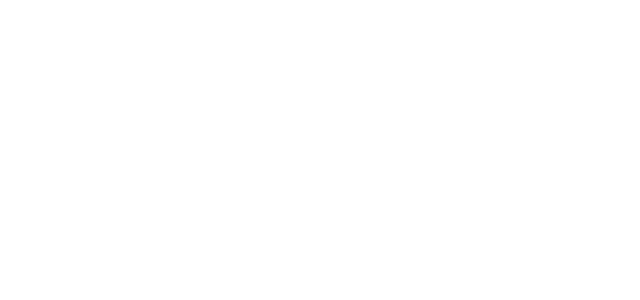
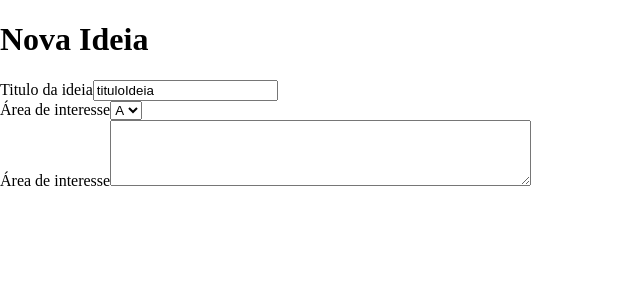
Before and after one commit to MilenaCrivella/plugue-front, an Angular app: page /cadastrar-ideia in a window 1280 px wide. Before the commit this address led to /. Shown: the top 300 px of the page, without its empty margins (0-640 px from the left). Built offline with nearby package versions, Linux system fonts and the light colour scheme.

Commit message:
cadatrarIdeia_semCSS

```diff
--- a/src/app/app-routing.module.ts
+++ b/src/app/app-routing.module.ts
@@ -1,11 +1,13 @@
 import { NgModule } from '@angular/core';
 import { RouterModule, Routes } from '@angular/router';
+import { CadastrarIdeiaComponent } from './pages/cadastrar-ideia/cadastrar-ideia.component';
 import { DashboardComponent } from './pages/dashboard/dashboard.component';
 import { LoginComponent } from './pages/login/login.component';
 
 const routes: Routes = [
   {path:"home", component: DashboardComponent},
-  {path:"login", component: LoginComponent}
+  {path:"login", component: LoginComponent},
+  {path:"cadastrar-ideia", component: CadastrarIdeiaComponent}
 ];
 
 @NgModule({
--- a/src/app/app.module.ts
+++ b/src/app/app.module.ts
@@ -6,6 +6,7 @@
 import { HeaderComponent } from './components/header/header.component';
 import { DashboardComponent } from './pages/dashboard/dashboard.component';
 import { LoginComponent } from './pages/login/login.component';
+import { CadastrarIdeiaComponent } from './pages/cadastrar-ideia/cadastrar-ideia.component';
 
 @NgModule({
   declarations: [
@@ -13,6 +14,7 @@
     HeaderComponent,
     DashboardComponent,
     LoginComponent,
+    CadastrarIdeiaComponent,
   ],
   imports: [
     BrowserModule,
--- /dev/null
+++ b/src/app/pages/cadastrar-ideia/cadastrar-ideia.component.html
@@ -0,0 +1,26 @@
+<div class="cadastrarIdeia">
+    <div>
+        <h1>Nova Ideia</h1>
+    </div>
+    <form class="cadastrarIdeia" action="">
+        <div class="tituloIdeia">
+            <label for="tituloIdeia">Titulo da ideia</label>
+            <input type="text" class="tituloIdeia" name="tituloIdeia" value="tituloIdeia"/>
+        </div>
+
+        <div class="areaInteresse">
+            <label for="areaInteresse">Área de interesse</label>
+            <select class="areaInteresse">
+                <option value="A">A</option>
+                <option value="B">B</option>
+                <option value="C">C</option>
+                <option value="D">D</option>
+            </select>
+        </div>
+
+        <div class="descricaoIdeia">
+            <label for="areaInteresse">Área de interesse</label>
+            <textarea class="descricaoIdeia" name="descricaoIdeia" rows="4" cols="50"></textarea>
+        </div>
+    </form>
+</div>
--- /dev/null
+++ b/src/app/pages/cadastrar-ideia/cadastrar-ideia.component.ts
@@ -0,0 +1,15 @@
+import { Component, OnInit } from '@angular/core';
+
+@Component({
+  selector: 'app-cadastrar-ideia',
+  templateUrl: './cadastrar-ideia.component.html',
+  styleUrls: ['./cadastrar-ideia.component.css']
+})
+export class CadastrarIdeiaComponent implements OnInit {
+
+  constructor() { }
+
+  ngOnInit(): void {
+  }
+
+}
```
Also changed, not shown: src/app/pages/cadastrar-ideia/cadastrar-ideia.component.css (added), 1 other file (tests, documents, lock files or other folders).
